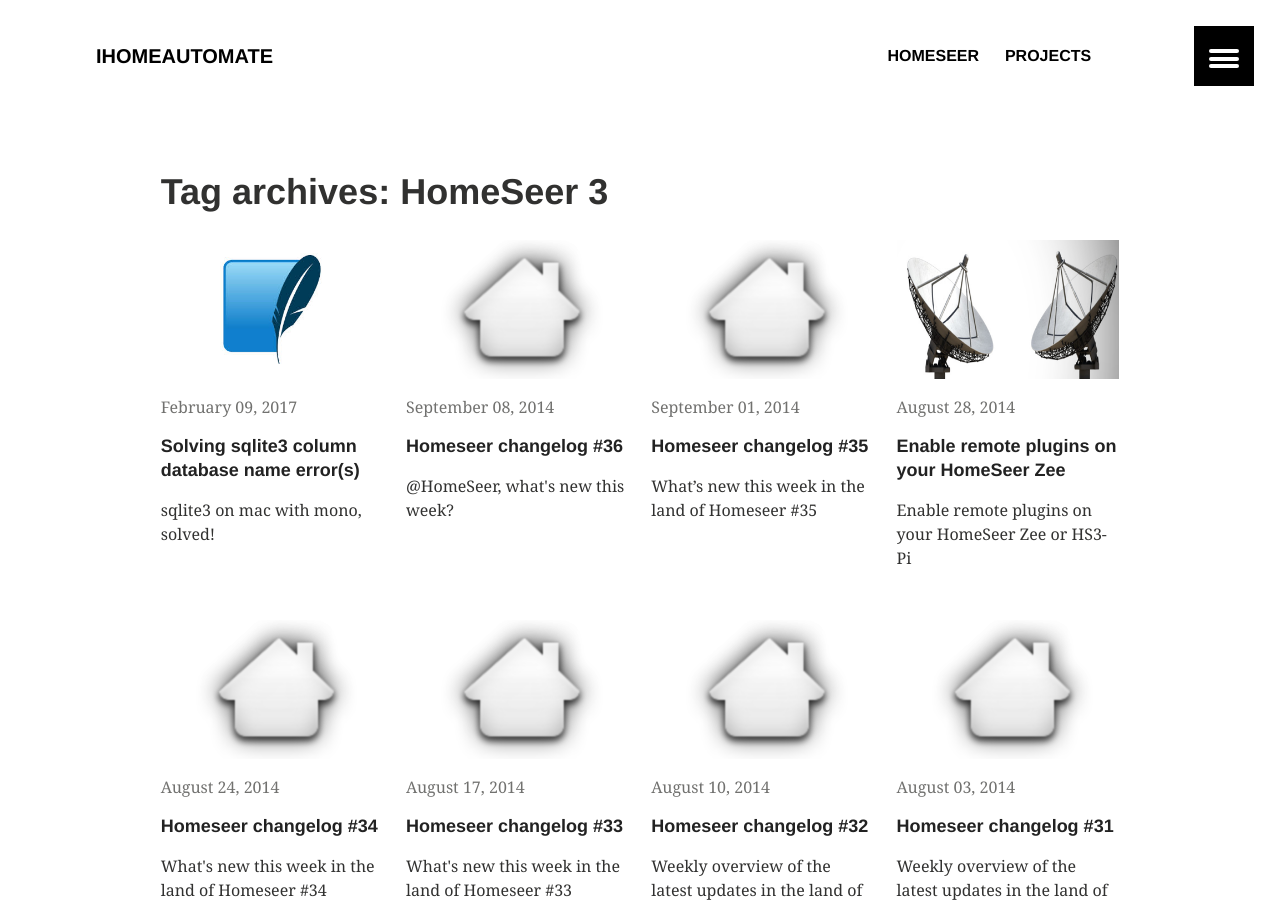
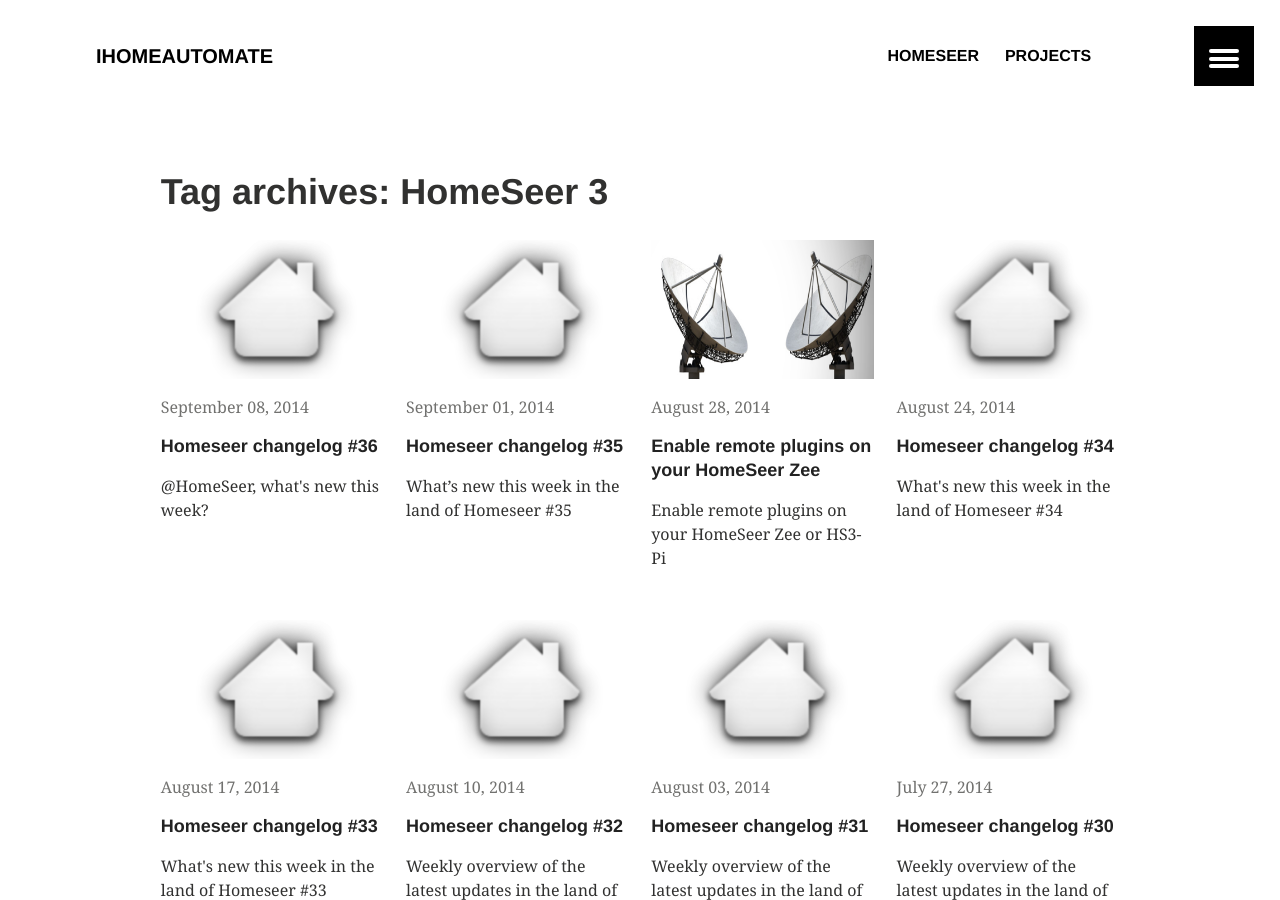
Before and after one commit to ihomeautomate/ihomeautomate.github.io, a Jekyll site: the page built from tag/homeseer3/index.md, in a window 1280 px wide and 900 px high. Built offline with Jekyll 4.4.1, drawn with Linux system fonts in a browser that asks for light colours; comment, search, counter and statistics services are not loaded.

Commit message:
sqlite3 errors blogged

```diff
--- a/_posts/2017-02-09-solve_sqlite3_column_database_name_error.md
+++ b/_posts/2017-02-09-solve_sqlite3_column_database_name_error.md
@@ -6,14 +6,11 @@
 permalink: /2017/02/09/solve_sqlite3_column_database_name_error/
 categories:
   - homeseer3
-  - mono
-  - sqlite
 tags:
-  - homeseer3
   - hs3
-  - mono
   - dotnet
   - csharp
+  - mono
   - sqlite3
   - sqlite
 comments: true
```
